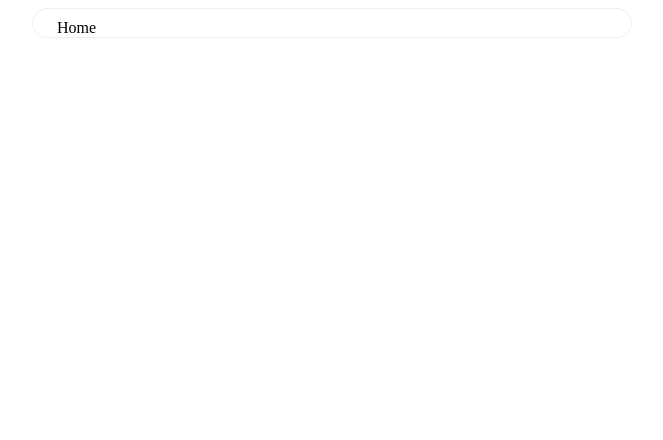
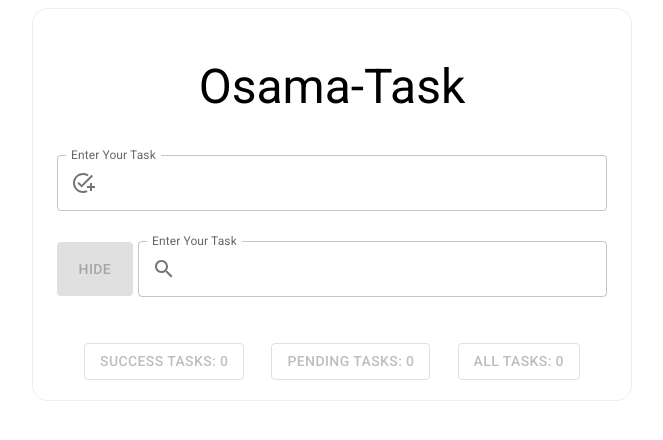
Before and after one commit to osama-maree/fullstack-todo-task, a React (Create React App) app in the folder client-side/: page / in a window 1280 px wide. Shown: the top 440 px of the page, without its empty margins (308-971 px from the left). Built offline with nearby package versions, Linux system fonts and the light colour scheme.

Commit message:
Add Style For Todo

```diff
--- /dev/null
+++ b/client-side/src/component/AlertCustom.jsx
@@ -0,0 +1,27 @@
+import { Alert, IconButton } from "@mui/material";
+import React from "react";
+import CloseIcon from "@mui/icons-material/Close";
+
+const AlertCustom = ({ icon, Open, text }) => {
+  return (
+    <Alert
+      severity={icon}
+      action={
+        <IconButton
+          aria-label="close"
+          color="inherit"
+          size="small"
+          onClick={() => {
+            Open();
+          }}
+        >
+          <CloseIcon fontSize="inherit" />
+        </IconButton>
+      }
+    >
+      {text}
+    </Alert>
+  );
+};
+
+export default AlertCustom;
--- /dev/null
+++ b/client-side/src/component/CustomButton.jsx
@@ -0,0 +1,17 @@
+import { Button } from "@mui/material";
+import React from "react";
+
+const CustomButton = ({ type, dis, text }) => {
+  return (
+    <Button
+      variant="outlined"
+      color={type}
+      disabled={dis}
+      sx={{ marginTop: "10px" }}
+    >
+      {text}
+    </Button>
+  );
+};
+
+export default CustomButton;
--- /dev/null
+++ b/client-side/src/component/Footer.jsx
@@ -0,0 +1,41 @@
+import { Box } from "@mui/material";
+import React from "react";
+import CustomButton from "./CustomButton.jsx";
+
+const Footer = ({ tasks }) => {
+  return (
+    <Box
+      style={{
+        marginTop: "20px",
+        marginBottom: "20px",
+        display: "flex",
+        justifyContent: "space-evenly",
+        flexWrap: "wrap",
+      }}
+    >
+      <CustomButton
+        type={"success"}
+        text={`Success Tasks: ${tasks.reduce(
+          (acc, task) => (task.completed ? acc + 1 : acc),
+          0
+        )}`}
+        dis={tasks.length === 0}
+      />
+      <CustomButton
+        type={"warning"}
+        text={`Pending Tasks: ${tasks.reduce(
+          (acc, task) => (!task.completed ? acc + 1 : acc),
+          0
+        )}`}
+        dis={tasks.length === 0}
+      />
+      <CustomButton
+        type={"primary"}
+        text={`ALl Tasks: ${tasks.length}`}
+        dis={tasks.length === 0}
+      />
+    </Box>
+  );
+};
+
+export default Footer;
--- /dev/null
+++ b/client-side/src/component/InputAdd.jsx
@@ -0,0 +1,36 @@
+import { Box, InputAdornment, TextField } from "@mui/material";
+import React from "react";
+import AddTaskIcon from "@mui/icons-material/AddTask";
+
+const InputAdd = ({ taskText, setTaskText, addTask }) => {
+  return (
+    <Box component={"div"}>
+      <TextField
+        label="Enter Your Task"
+        fullWidth
+        variant="outlined"
+        value={taskText}
+        onChange={(e) => setTaskText(e.target.value)}
+        onKeyPress={(e) => {
+          if (e.key === "Enter") {
+            addTask();
+          }
+        }}
+        InputProps={{
+          startAdornment: (
+            <InputAdornment position="start">
+              <AddTaskIcon
+                sx={{
+                  cursor: "pointer",
+                }}
+                onClick={() => addTask()}
+              />
+            </InputAdornment>
+          ),
+        }}
+      />
+    </Box>
+  );
+};
+
+export default InputAdd;
--- /dev/null
+++ b/client-side/src/component/ListItemCustom.jsx
@@ -0,0 +1,43 @@
+import {
+  Checkbox,
+  IconButton,
+  ListItem,
+  ListItemSecondaryAction,
+  ListItemText,
+} from "@mui/material";
+import React from "react";
+import DeleteIcon from "@mui/icons-material/Delete";
+const ListItemCustom = ({ task, toggleTask, index, deleteTask }) => {
+  return (
+    <ListItem dense button sx={{ borderBottom: "1px solid #e5e5e5" }}>
+      <Checkbox
+        edge="start"
+        checked={task.completed}
+        tabIndex={-1}
+        disableRipple
+        onClick={() => toggleTask(index)}
+      />
+      <ListItemText
+        sx={{
+          textDecoration: task.completed ? "line-through" : "none",
+        }}
+        onClick={() => toggleTask(index)}
+      >
+        {task.text}
+      </ListItemText>
+      <ListItemSecondaryAction>
+        <IconButton
+          edge="end"
+          aria-label="delete"
+          onClick={() => deleteTask(index)}
+        >
+          <span role="img" aria-label="delete" className="MuiIconButton-label">
+            <DeleteIcon color="error" />
+          </span>
+        </IconButton>
+      </ListItemSecondaryAction>
+    </ListItem>
+  );
+};
+
+export default ListItemCustom;
--- /dev/null
+++ b/client-side/src/component/SearchItem.jsx
@@ -0,0 +1,45 @@
+import { Box, Button, InputAdornment, TextField } from "@mui/material";
+import SearchIcon from "@mui/icons-material/Search";
+const SearchItem = ({ search, setSearch, hide, setHide, Tasks }) => {
+  return (
+    <Box
+      sx={{
+        display: "flex",
+        justifyContent: "space-between",
+        alignItems: "center",
+        marginTop: "30px",
+        gap: "5px",
+      }}
+    >
+      <Button
+        onClick={() => setHide((h) => !h)}
+        disabled={Tasks?.length === 0}
+        sx={{ padding: ".9rem 1.5rem" }}
+        variant="contained"
+        color={`${hide ? "warning" : "success"}`}
+      >
+        {hide ? "Hide" : "Display"}
+      </Button>
+      <TextField
+        label="Enter Your Task"
+        fullWidth
+        variant="outlined"
+        value={search}
+        onChange={(e) => setSearch(e.target.value)}
+        InputProps={{
+          startAdornment: (
+            <InputAdornment position="start">
+              <SearchIcon
+                sx={{
+                  cursor: "pointer",
+                }}
+              />
+            </InputAdornment>
+          ),
+        }}
+      />
+    </Box>
+  );
+};
+
+export default SearchItem;
--- /dev/null
+++ b/client-side/src/component/Title.jsx
@@ -0,0 +1,18 @@
+import { Typography } from "@mui/material";
+import React from "react";
+
+const Title = ({ title }) => {
+  return (
+    <Typography
+      variant="h3"
+      className="small-text"
+      gutterBottom
+      sx={{ textAlign: "center" }}
+      my={5}
+    >
+      {title}
+    </Typography>
+  );
+};
+
+export default Title;
--- a/client-side/src/pages/Home.jsx
+++ b/client-side/src/pages/Home.jsx
@@ -1,9 +1,115 @@
-import React from 'react'
+import React, { useEffect, useState } from "react";
+import Title from "../component/Title.jsx";
+import InputAdd from "../component/InputAdd.jsx";
+import SearchItem from "../component/SearchItem.jsx";
+import Footer from "../component/Footer.jsx";
+import AlertCustom from "../component/AlertCustom.jsx";
+import ListItemCustom from "../component/ListItemCustom.jsx";
+import { List } from "@mui/material";
+const Home = () => {
+  const [tasks, setTasks] = useState([]);
+  const [open, setOpen] = useState(false);
+  const [openSuccess, setOpenSuccess] = useState(false);
+  const [taskText, setTaskText] = useState("");
+  const [search, setSearch] = useState();
+  const [temp, setTemp] = useState([]);
+  const [hide, setHide] = useState(true);
+  useEffect(() => {
+    if (search) {
+      setTemp(() =>
+        tasks.filter((t) =>
+          t.text.toUpperCase().startsWith(search.toUpperCase())
+        )
+      );
+    } else {
+      setTemp(() => []);
+    }
+  }, [search]);
+  const handleOpen = () => {
+    setOpenSuccess(false);
+    if (open) return;
+    setOpen((open) => !open);
+  };
+  const handleOpenSuccess = () => {
+    setOpen(false);
+    if (openSuccess) return;
+    setOpenSuccess((openSuc) => !openSuc);
+  };
+  const addTask = () => {
+    if (taskText.trim() !== "") {
+      setTasks([...tasks, { text: taskText, completed: false }]);
+      setTaskText("");
+      handleOpenSuccess();
+    } else {
+      handleOpen();
+    }
+  };
+  const toggleTask = (index) => {
+    const updatedTasks = [...tasks];
+    updatedTasks[index].completed = !updatedTasks[index].completed;
+    setTasks(updatedTasks);
+  };
+  const deleteTask = (index) => {
+    const updatedTasks = [...tasks];
+    updatedTasks.splice(index, 1);
+    setTasks(updatedTasks);
+  };
+  return (
+    <>
+      {open && (
+        <AlertCustom
+          icon={"error"}
+          Open={() => setOpen(false)}
+          text={"Please Fill Your Task"}
+        />
+      )}
+      {openSuccess && (
+        <AlertCustom
+          icon={"success"}
+          Open={() => setOpenSuccess(false)}
+          text={"Added Task"}
+        />
+      )}
+      <Title title={"Osama-Task"} />
+      <InputAdd
+        taskText={taskText}
+        setTaskText={setTaskText}
+        addTask={addTask}
+      />
+      <SearchItem
+        Tasks={tasks}
+        search={search}
+        setSearch={setSearch}
+        hide={hide}
+        setHide={setHide}
+      />
 
-const Home = () => {
-  return (
-    <div>Home</div>
-  )
-}
+      {hide && (
+        <List>
+          {temp.length > 0 || search
+            ? temp.map((task, index) => (
+                <ListItemCustom
+                  key={index}
+                  task={task}
+                  toggleTask={toggleTask}
+                  deleteTask={deleteTask}
+                  index={index}
+                />
+              ))
+            : tasks.map((task, index) => (
+                <ListItemCustom
+                  key={index}
+                  task={task}
+                  toggleTask={toggleTask}
+                  deleteTask={deleteTask}
+                  index={index}
+                />
+              ))}
+        </List>
+      )}
+      <Footer tasks={tasks} />
+    </>
+  );
+};
 
-export default Home
+export default Home;
```
